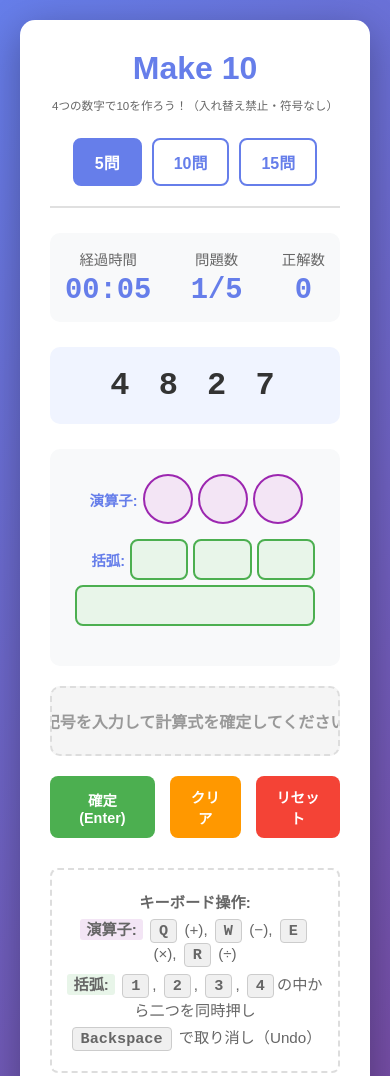
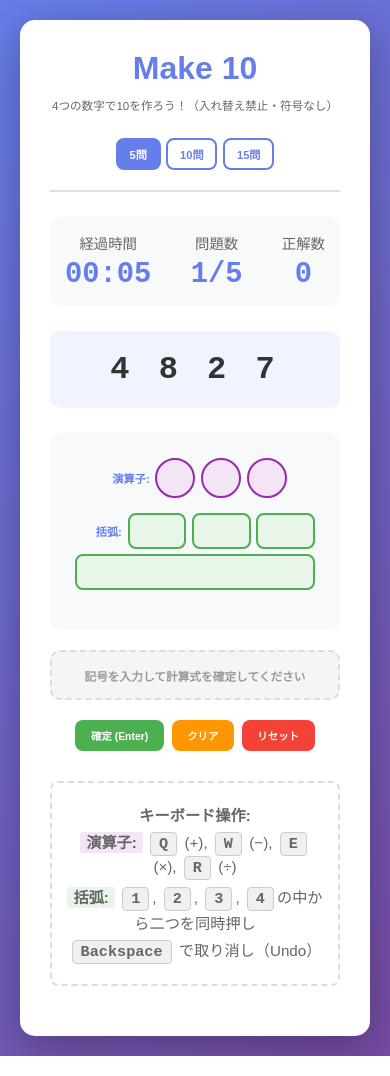
Before and after one commit to zakhor/Make10, a plain HTML site: page index.html in a window 390 px wide. Shown: the top 1076 px of the page. Drawn offline with Linux system fonts and the light colour scheme.

Commit message:
レスポンシブデザインの改善：clamp()による自動伸縮
- 全UI要素にclamp()を適用し、画面幅に応じて自動伸縮
- 最小値をさらに縮小（サブタイトル、括弧、正誤表示、アクションボタン）
- 正誤表示領域のフォントサイズ不整合を修正
  - adjustFontSize()がCSSのclamp()を上書きしていた問題を解決
  - 初期表示とクリア後で一貫したサイズに
- 350px以下の狭い画面でも1列レイアウトを維持

🤖 Generated with [Claude Code](https://claude.com/claude-code)

Co-Authored-By: Claude Sonnet 4.5 <noreply@anthropic.com>

```diff
--- a/game.js
+++ b/game.js
@@ -541,6 +541,14 @@ function updateDisplay() {
 }
 
 function adjustFontSize(element) {
+    // For result-display, use CSS clamp() value directly - don't override
+    if (element.classList.contains('result-display')) {
+        // Clear any inline styles to use CSS clamp()
+        element.style.fontSize = '';
+        element.style.letterSpacing = '';
+        return;
+    }
+
     // Get default size from CSS class or set defaults
     let defaultSize = '2em';
     let defaultSpacing = '5px';
@@ -548,17 +556,14 @@ function adjustFontSize(element) {
     if (element.classList.contains('subtitle')) {
         defaultSize = '1.1em';
         defaultSpacing = '0px';
-    } else if (element.classList.contains('result-display')) {
-        defaultSize = '1.2em';
-        defaultSpacing = '0px';
     }
 
     // Reset to default size
     element.style.fontSize = defaultSize;
     element.style.letterSpacing = defaultSpacing;
 
-    // Set minimum font size based on element type
-    const minFontSize = element.classList.contains('result-display') ? 8 : 12;
+    // Set minimum font size
+    const minFontSize = 12;
 
     // Check if content overflows
     while (element.scrollWidth > element.clientWidth && parseFloat(getComputedStyle(element).fontSize) > minFontSize) {
--- a/style.css
+++ b/style.css
@@ -32,14 +32,14 @@ h1 {
     text-align: center;
     color: #666;
     margin-bottom: 25px;
-    font-size: 1.1em;
+    font-size: clamp(0.55em, 3vw, 1.1em);
     white-space: nowrap;
     overflow: hidden;
 }
 
 .mode-selection {
     display: flex;
-    gap: 10px;
+    gap: clamp(5px, 1.5vw, 10px);
     justify-content: center;
     flex-wrap: wrap;
     margin-bottom: 25px;
@@ -48,13 +48,13 @@ h1 {
 }
 
 .mode-button {
-    padding: 10px 20px;
+    padding: clamp(6px, 1.5vw, 10px) clamp(10px, 3vw, 20px);
     border: 2px solid #667eea;
     background: white;
     color: #667eea;
     border-radius: 8px;
     cursor: pointer;
-    font-size: 1em;
+    font-size: clamp(0.7em, 2.5vw, 1em);
     font-weight: bold;
     transition: all 0.3s;
 }
@@ -120,7 +120,7 @@ h1 {
 
 .input-row {
     display: flex;
-    gap: 10px;
+    gap: clamp(3px, 1.5vw, 10px);
     align-items: center;
     justify-content: center;
     margin-bottom: 15px;
@@ -130,14 +130,13 @@ h1 {
 .row-label {
     font-weight: bold;
     color: #667eea;
-    min-width: 80px;
+    min-width: clamp(40px, 12vw, 80px);
     text-align: right;
-    font-size: 1.1em;
+    font-size: clamp(0.7em, 2.5vw, 1.1em);
 }
 
 .operator-button, .paren-button {
     border: 2px solid;
-    font-size: 1.3em;
     font-weight: bold;
     cursor: pointer;
     transition: all 0.2s;
@@ -145,8 +144,9 @@ h1 {
 }
 
 .operator-button {
-    width: 60px;
-    height: 60px;
+    width: clamp(40px, 10vw, 60px);
+    height: clamp(40px, 10vw, 60px);
+    font-size: clamp(0.9em, 2.5vw, 1.3em);
     border-radius: 50%;
     background: #f3e5f5;
     border-color: #9c27b0;
@@ -163,31 +163,14 @@ h1 {
 }
 
 .paren-button {
-    padding: 15px 25px;
+    padding: clamp(6px, 2vw, 15px) clamp(8px, 3vw, 25px);
     border-radius: 8px;
-    min-width: 80px;
+    min-width: clamp(30px, 12vw, 80px);
+    font-size: clamp(0.7em, 2.5vw, 1.3em);
 }
 
 @media (max-width: 768px) {
-    .input-row {
-        gap: 5px;
-    }
-
-    .row-label {
-        min-width: 50px;
-        font-size: 0.9em;
-    }
-
-    .operator-button {
-        width: 50px;
-        height: 50px;
-        font-size: 1em;
-    }
-
     .paren-button {
-        padding: 8px 5px;
-        font-size: 0.9em;
-        min-width: 45px;
         flex: 1;
     }
 }
@@ -239,12 +222,12 @@ h1 {
 
 .result-display {
     text-align: center;
-    padding: 20px;
+    padding: clamp(10px, 3vw, 20px);
     border-radius: 10px;
     margin-bottom: 20px;
-    font-size: 1.2em;
+    font-size: clamp(0.65em, 3vw, 1.2em);
     font-weight: bold;
-    min-height: 70px;
+    min-height: clamp(50px, 10vw, 70px);
     display: flex;
     align-items: center;
     justify-content: center;
@@ -272,16 +255,16 @@ h1 {
 
 .action-buttons {
     display: flex;
-    gap: 15px;
+    gap: clamp(5px, 2vw, 15px);
     justify-content: center;
     margin-top: 20px;
 }
 
 .action-button {
-    padding: 12px 30px;
+    padding: clamp(6px, 2vw, 12px) clamp(12px, 4vw, 30px);
     border: none;
     border-radius: 8px;
-    font-size: 1.1em;
+    font-size: clamp(0.65em, 2.5vw, 1.1em);
     font-weight: bold;
     cursor: pointer;
     transition: all 0.3s;
@@ -440,18 +423,9 @@ h1 {
         width: 25px;
     }
 
-    .action-button {
-        padding: 10px 15px;
-        font-size: 0.9em;
-    }
-
     .modal-button {
         padding: 10px 20px;
         font-size: 0.9em;
-    }
-
-    .result-display {
-        font-size: 1.0em;
     }
 }
 
```
